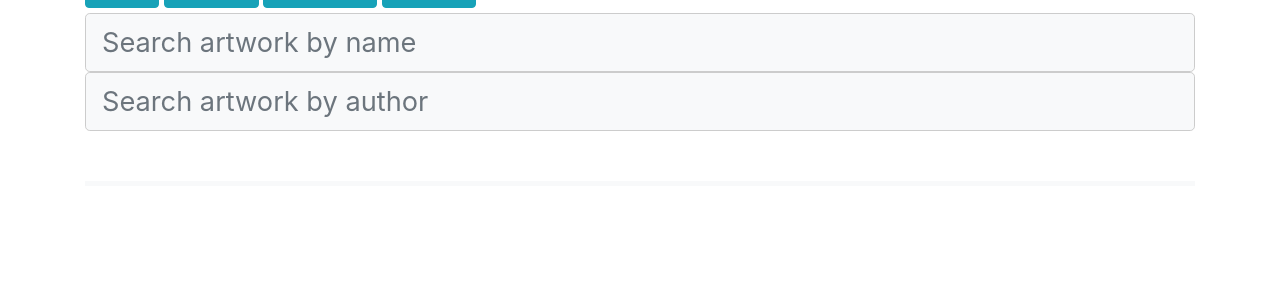
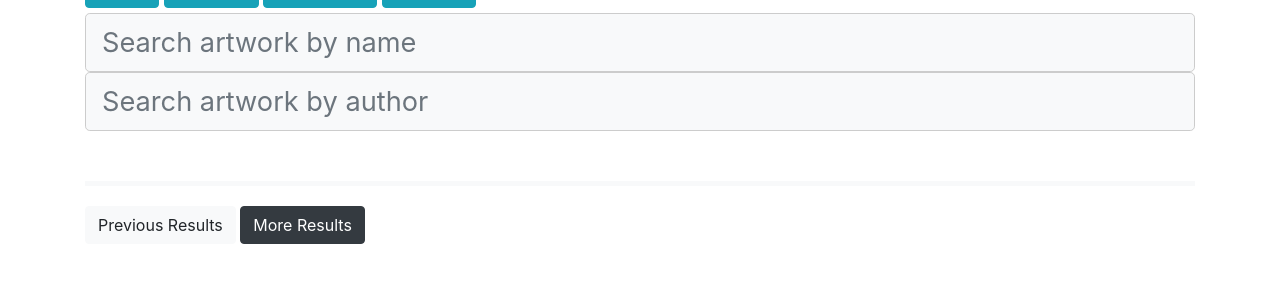
Before and after one commit to alxrusu/WADe_ARK, a Django app: page /ark/artworks/ in a window 1280 px wide. Shown: the part 139-439 px from the top of the page. Run offline with Django 3.2, Linux system fonts and the light colour scheme; data that the repository does not hold is empty; some libraries are stand-ins or nearby versions.

Commit message:
artowrks prev next

```diff
--- a/ark/arkapp/templates/arkapp/artworks.html
+++ b/ark/arkapp/templates/arkapp/artworks.html
@@ -29,6 +29,24 @@
       });
     </script>
 
+    <script type="text/javascript">
+      $(document).ready(function(){
+        var backval = parseInt("{{more.offset}}") - 15;
+
+        var nextval = parseInt("{{more.offset}}") + 15;
+
+        $("#prev").click(function(){
+          $( "#offset" ).val(backval);
+          $( "#target" ).submit();
+        });
+
+        $("#next").click(function(){
+          $( "#offset" ).val(nextval);
+          $( "#target" ).submit();
+        });
+      });
+    </script>
+
 
   </head>
 
@@ -56,7 +74,7 @@
             Vizualize
         </a>
 
-        <form method="post" class="form-inline w-100 search-custom" role="search">
+        <form id="target" method="post" class="form-inline w-100 search-custom" role="search">
           {% csrf_token %}
           <div class="btn-group w-100">
               <input id="searchinput" type="search" name="search"
@@ -85,9 +103,15 @@
               <button class="btn btn-light">{{ f }}</button>
             {% endfor %}
           </div>
+
+          <input style="display: none;" id="offset" type="Number" name="offset" value="{{ more.offset }}">
+
         </form>
 
         <div id="results">
+
+            <button type="button" class="btn btn-light" id="prev">Previous Results</button>
+            <button type="button" class="btn btn-dark" id="next">More Results</button>
 
             <div class="card-columns">
 
--- a/ark/arkapp/templates/arkapp/index.html
+++ b/ark/arkapp/templates/arkapp/index.html
@@ -129,7 +129,7 @@
             {% endfor %}
           </div>
 
-            <input style="display: none;" id="offset" type="Number" name="offset" value="{{ more.offset }}">
+          <input style="display: none;" id="offset" type="Number" name="offset" value="{{ more.offset }}">
 
         </form>
 
--- a/ark/arkapp/views.py
+++ b/ark/arkapp/views.py
@@ -157,8 +157,22 @@ def view_artworks(request):
             if author is not None:
                 if isinstance(author, str) is True and len(author) > 0:
                     context['filters'].append(author)
+        if 'offset' in request.POST:
+            offset = request.POST['offset']
+            offset = int(offset)
+            if offset < 0:
+                offset = 0
     r = sparql_service.get_artworks(name, author, limit, offset)
     context["results"] = r
+    context["more"] = dict()
+    if name is not None:
+        context["more"]["name"] = name
+    if author is not None:
+        context["more"]["author"] = author
+    if offset is not None:
+        context["more"]["offset"] = offset
+    else:
+        context["more"]["offset"] = 0
     return render(request, 'arkapp/artworks.html', context)
 
 
```
